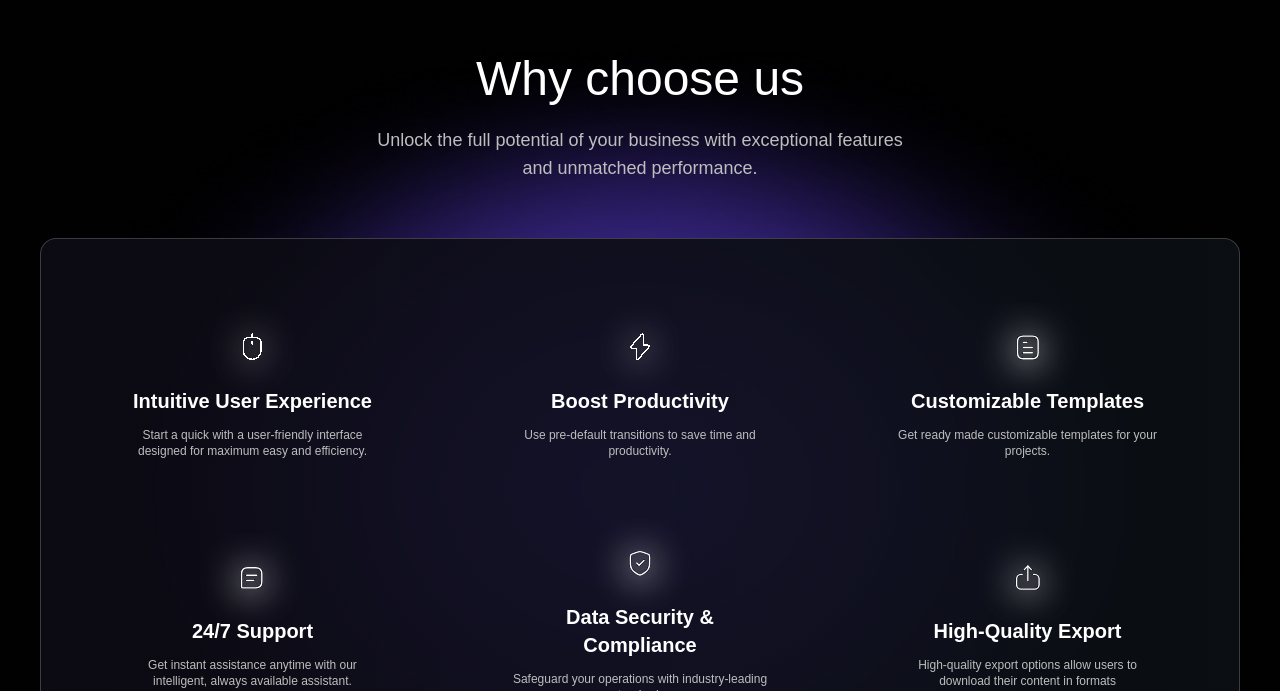
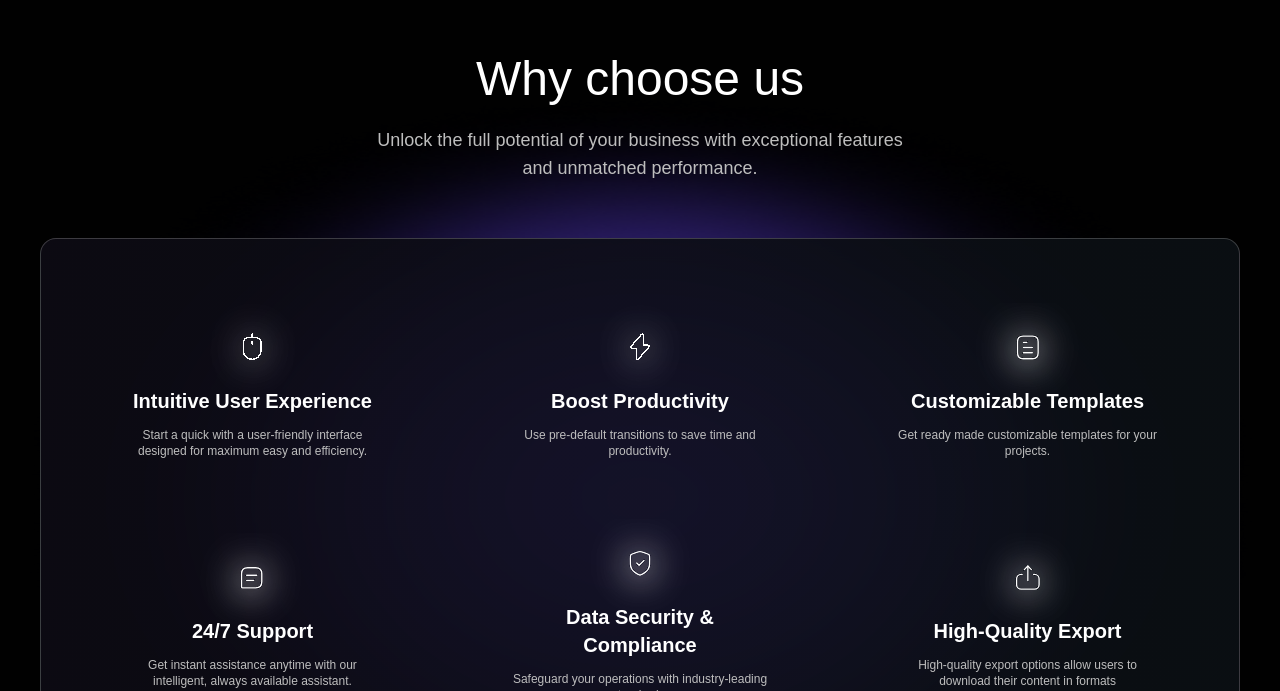
Before and after one commit to mudassirshahid/next-saas-app, a Next.js app: page / in a window 1280 px wide. Shown: the part 2829-3520 px from the top of the page. Built offline with nearby package versions, Linux system fonts and the light colour scheme.

Commit message:
set bg image

```diff
--- a/src/components/ChooseUs.tsx
+++ b/src/components/ChooseUs.tsx
@@ -63,7 +63,7 @@ const ChooseUs = () => {
         </motion.div>
         <div>
           <div
-            className="w-[100%] h-[100%] absolute top-24  bg-no-repeat bg-[length:100%_100%] bg-[50%_10%] bg-opacity-50"
+            className="w-[100%] h-[100%] absolute top-36  bg-no-repeat bg-[length:100%_90%] bg-[50%_10%] bg-opacity-50"
             style={{
               backgroundImage: `url(${ellipse.src})`,
             }}
```
